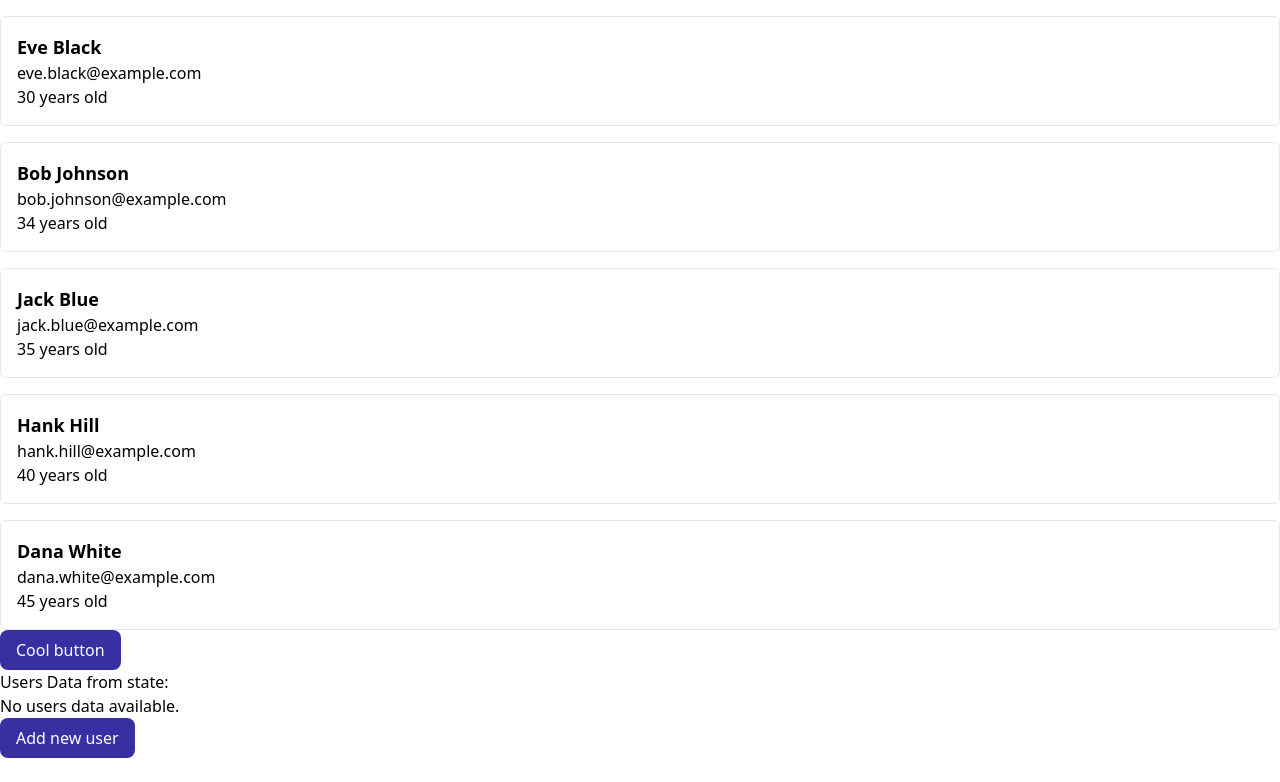
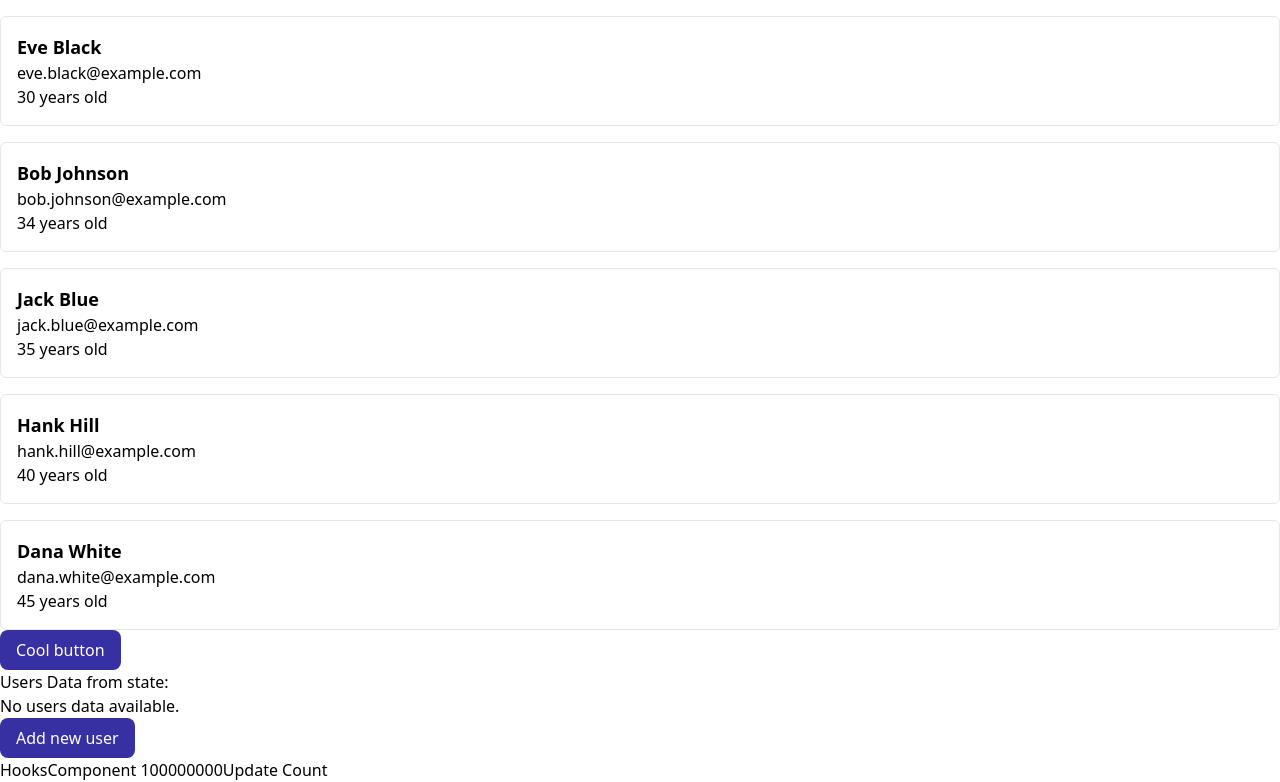
Before and after one commit to pravunathCBD/react-learning, a React (Vite) app: page / in a window 1280 px wide. Shown: the part 694-1476 px from the top of the page. Before the commit the page ends 1452 px from the top, so only its background shows below. Built offline with nearby package versions, Linux system fonts and the light colour scheme.

Commit message:
hooks and side effects

```diff
--- a/src/App.tsx
+++ b/src/App.tsx
@@ -1,3 +1,4 @@
+import HooksComponent from './components/HooksComponent';
 import ListUsers from './components/ListUsers';
 import StateComponent from './components/StateComponent';
 // import PropComponent from './components/PropComponent';
@@ -29,6 +30,8 @@ const App = () => {
       </button>
 
       <StateComponent />
+
+      <HooksComponent />
     </div>
   );
 };
--- /dev/null
+++ b/src/components/HooksComponent.tsx
@@ -0,0 +1,29 @@
+import React, { useEffect, useState } from 'react';
+
+const HooksComponent = () => {
+  const [count, setCount] = useState(100);
+
+  // side effects
+  useEffect(() => {
+    // const interval = setInterval(() => {
+    //   setCount(count + 1);
+    // }, 1000);
+    // return () => {
+    //   console.log('component unmounted');
+    //   clearInterval(interval);
+    // };
+  }, [count]);
+
+  const computedValue = React.useMemo(() => {
+    return count * count * count * count;
+  }, [count]);
+
+  return (
+    <div>
+      HooksComponent {computedValue}
+      <button onClick={() => setCount}>Update Count</button>
+    </div>
+  );
+};
+
+export default HooksComponent;
```
Also changed, not shown: 1 other file (tests, documents, lock files or other folders).
